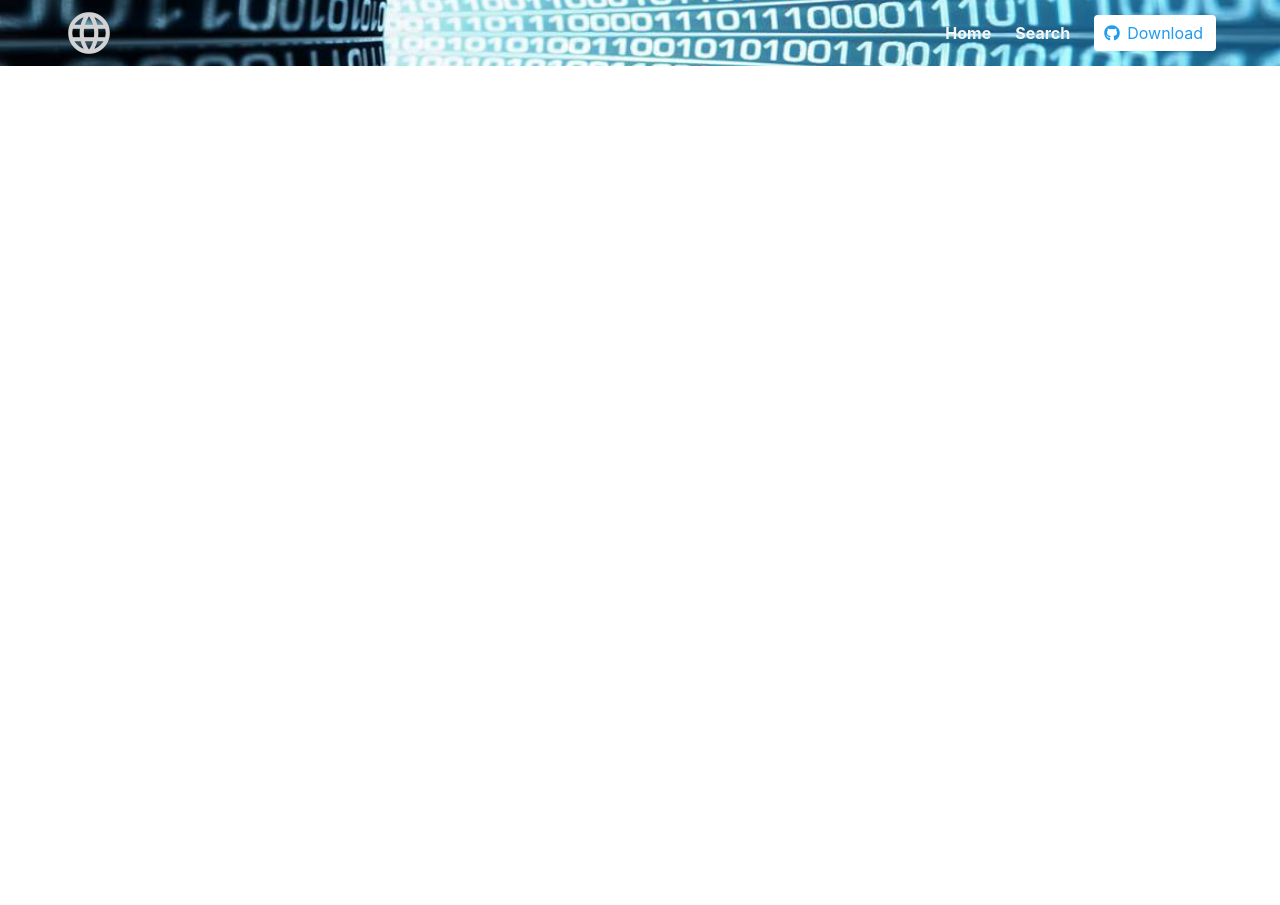
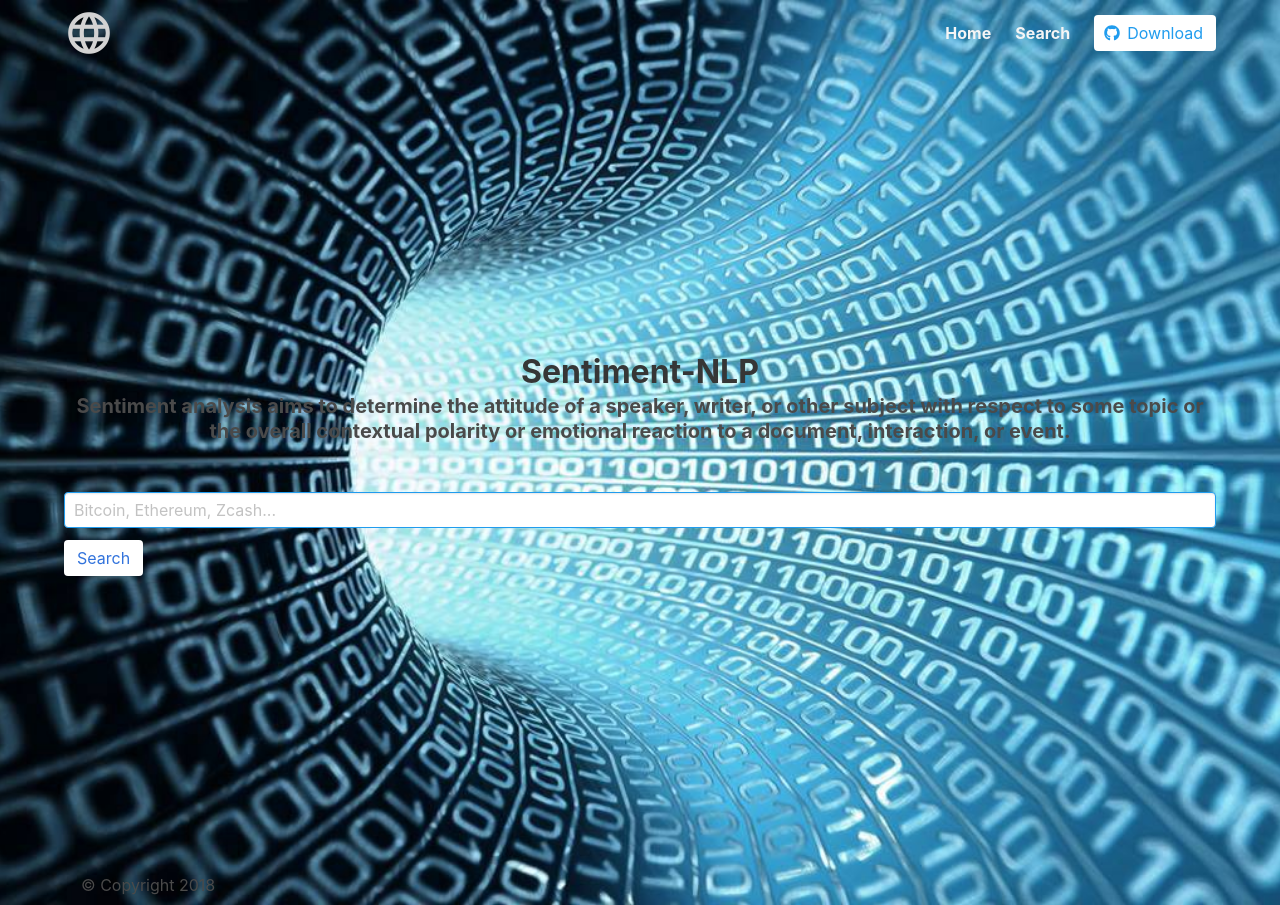
Before and after one commit to deasydoesit/Sentiment-NLP, a website: page app/public/index.html in a window 1280 px wide. Before the commit the page ends 800 px from the top, so only its background shows below. Drawn offline with nearby package versions, Linux system fonts and the light colour scheme.

Commit message:
working branch

```diff
--- a/app/public/index.html
+++ b/app/public/index.html
@@ -50,7 +50,46 @@
                 </div>
             </nav>
         </div>
+        <div class="container1">
+            <div class="hero-body">
+                <div class="container has-text-centered">
+                    <p id="title" class="title has-text-weight-bold ">
+                        Sentiment-NLP
+                    </p>
+                    <p class="subtitle has-text-weight-bold">
+                        Sentiment analysis aims to determine the attitude of a speaker, writer, or other subject with respect to some topic or the
+                        overall contextual polarity or emotional reaction to a document, interaction, or event.
+                    </p>
+                </div>
+                <br>
+                <br>
+                <div class="container width= 500px">
+                    <div class=" block ">
+                        <div class="field">
+                            <p class="control ">
+                                <input type="text " class="input is-info" id="searchTerm" placeholder="Bitcoin, Ethereum, Zcash... ">
+                            </p>
+                        </div>
+                        <a href="#" class="button is-link is-inverted is-centered" id="searchButton">Search</a>
+                    </div>
+                </div>
+            </div>
+        </div>
 
+        <div class="hero-foot">
+            <nav class="tabs is-boxed has-text-centered">
+                <div class="container">
+                    <ul>
+                        <li>
+                            <a>&copy Copyright 2018</a>
+                        </li>
+                    </ul>
+                </div>
+            </nav>
+        </div>
+    </section>
+    <script src="https://code.jquery.com/jquery-3.3.1.min.js " integrity="sha256-FgpCb/KJQlLNfOu91ta32o/NMZxltwRo8QtmkMRdAu8="
+    crossorigin=" anonymous "></script>
     <script type="text/javascript">
         $(document).ready(function() {
 
```
